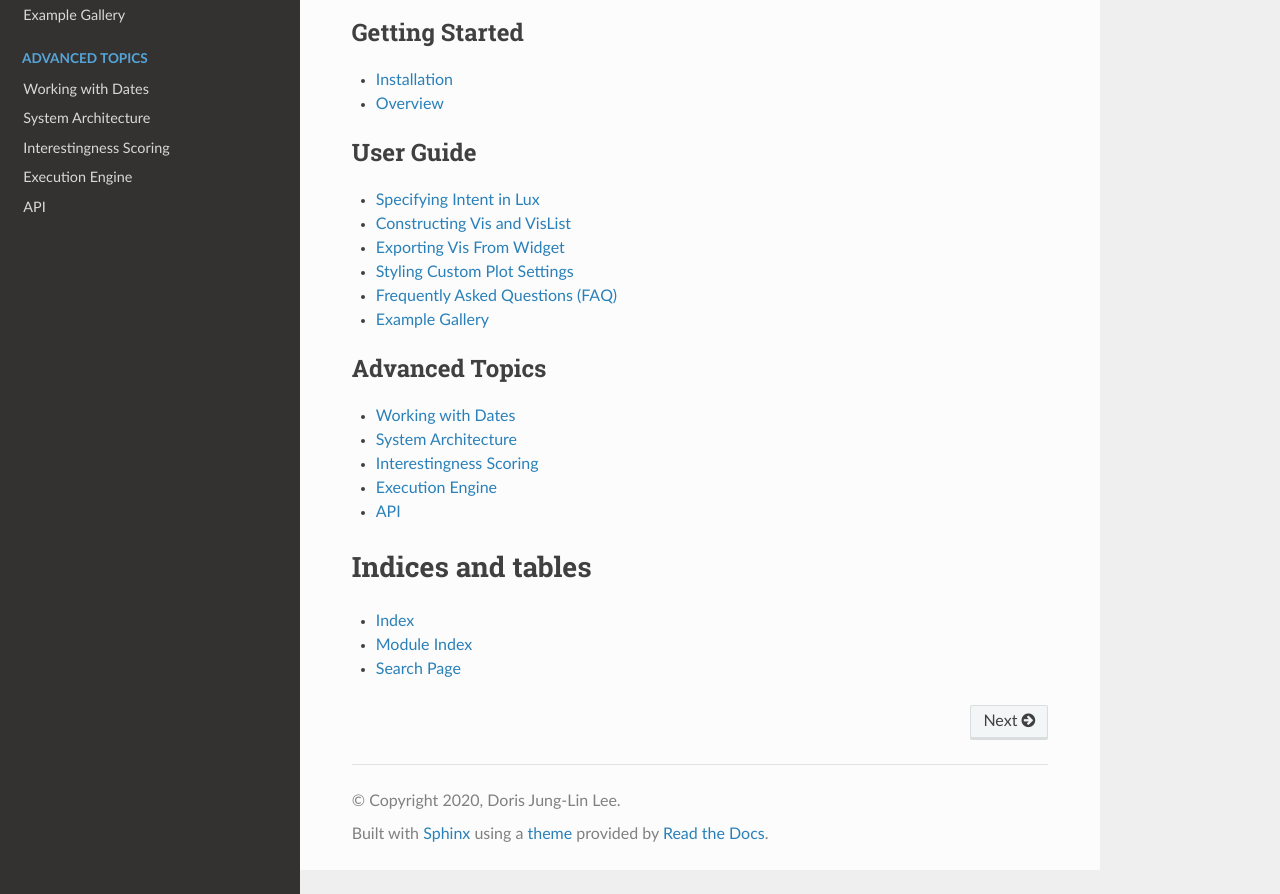
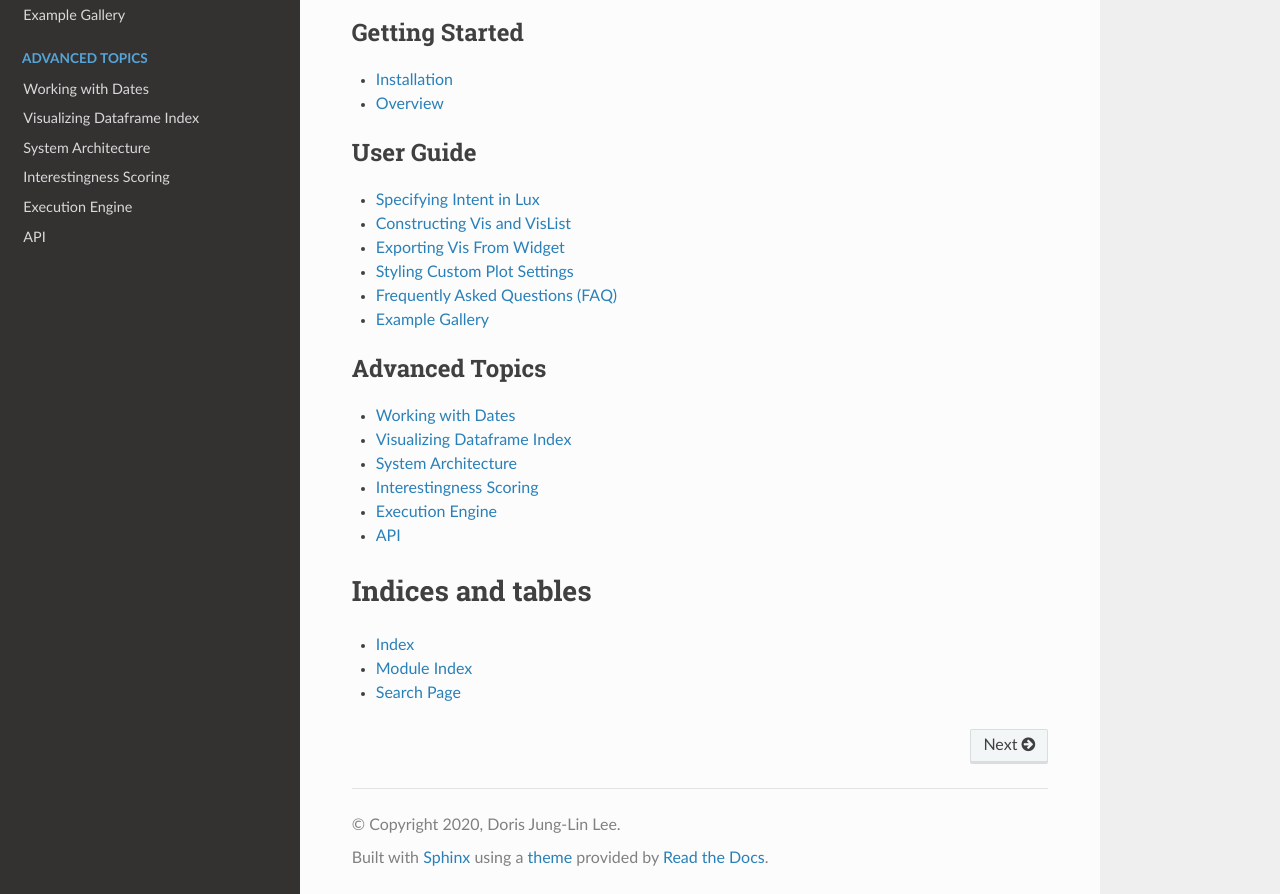
Before and after one commit to lux-org/lux, a Sphinx documentation site: the page built from doc/index.rst, in a window 1280 px wide and 1282 px high, cut to the strip 388-1282 px from the top of the window. Built offline with Sphinx 7.4.7 and the Read the Docs theme 2.0.0, drawn with Linux system fonts in a browser that asks for light colours.

Commit message:
placeholder for indexgroup.rst

```diff
--- a/doc/index.rst
+++ b/doc/index.rst
@@ -33,6 +33,7 @@ Welcome to Lux's documentation!
    :caption: Advanced Topics
 
    source/advanced/date
+   source/advanced/indexgroup
    source/advanced/architecture
    source/advanced/interestingness
    source/advanced/executor
--- /dev/null
+++ b/doc/source/advanced/indexgroup.rst
@@ -0,0 +1,3 @@
+********************************
+Visualizing Dataframe Index
+********************************
```
